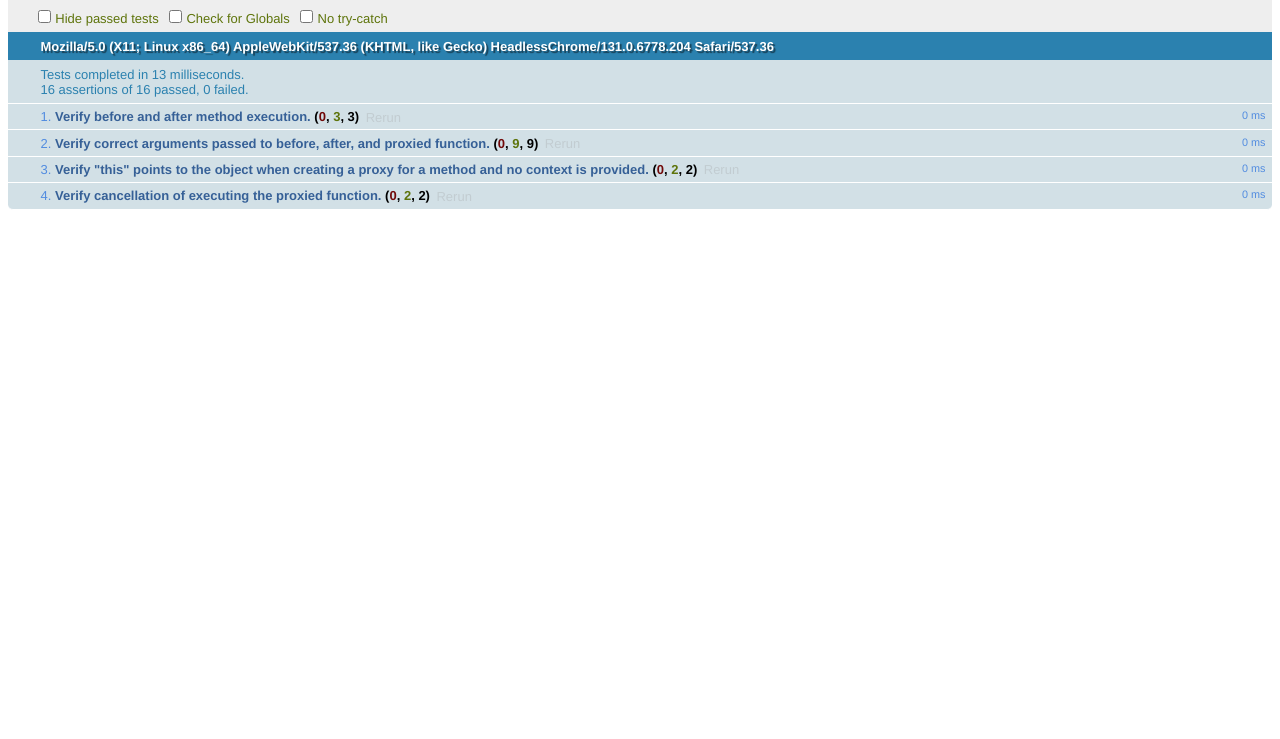
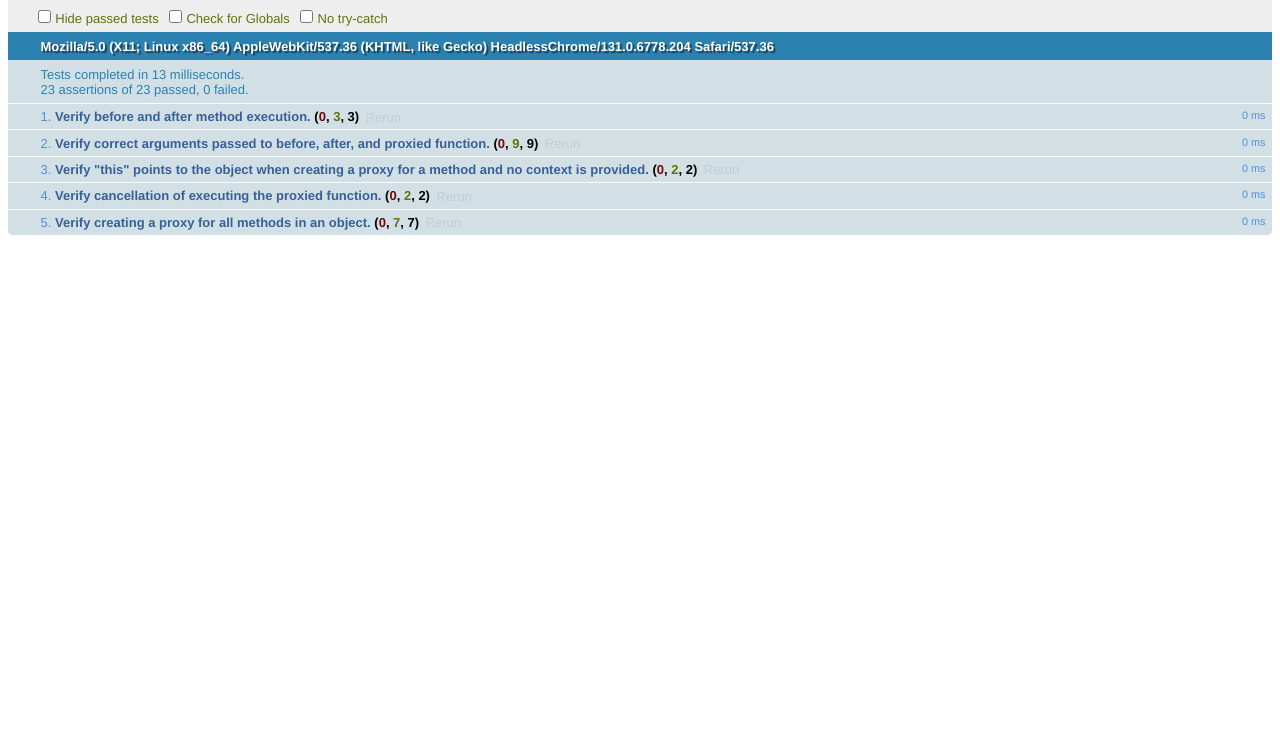
Before and after one commit to joebuschmann/SProxy, a plain HTML site: page index.html in a window 1280 px wide. Shown: the part 61-800 px from the top of the page. Drawn offline with Linux system fonts and the light colour scheme.

Commit message:
Added ability to proxy each method in an object all at once.

```diff
--- a/index.html
+++ b/index.html
@@ -2,7 +2,7 @@
 <html>
     <head>
         <meta charset="utf-8">
-        <title>QUnit Example</title>
+        <title>SProxy Tests</title>
         <link rel="stylesheet" href="/resources/qunit.css">
         <script src="/sproxy.js"></script>
     </head>
--- a/sproxy.js
+++ b/sproxy.js
@@ -3,7 +3,7 @@ var SProxy = {};
 var installSProxy = function (ctx) {
     "use strict";
 
-    ctx.createProxy = function (func, before, after, context) {
+    var createProxy = function (func, before, after, context) {
         return function () {
             var that = context || this,
                 retContext,
@@ -27,6 +27,30 @@ var installSProxy = function (ctx) {
             return retVal;
         };
     };
+
+    var makeProxyObject = function (obj) {
+        var Proxy = function () {};
+        Proxy.prototype = obj;
+        return new Proxy();
+    };
+
+    ctx.createProxy = createProxy;
+
+    ctx.createProxyObject = function (obj, before, after) {
+        var proxy = makeProxyObject(obj), item, func;
+
+        // Enumerate each method in the object and add a proxy method.
+        // The original object is used as the context instead of the proxy
+        // which keeps "this" pointing to the right place in the original methods.
+        for (item in proxy) {
+            if (typeof (proxy[item]) === "function") {
+                func = proxy[item];
+                proxy[item] = createProxy(func, before, after, obj);
+            }
+        }
+
+        return proxy;
+    };
 };
 
 installSProxy(SProxy);
--- a/tests.js
+++ b/tests.js
@@ -98,3 +98,34 @@ test("Verify cancellation of executing the proxied function.", function(assert)
 
     assert.equal(retVal, 23, "The \"before\" method should not cancel execution.");
 });
+
+test("Verify creating a proxy for all methods in an object.", function(assert) {
+    var beforeCount = 0,
+        afterCount = 0,
+        proxy,
+        obj = {
+            method1Called: false,
+            method2Called: false,
+            method1: function () {
+                this.method1Called = true;
+            },
+            method2: function () {
+                this.method2Called = true;
+            }
+        };
+
+    proxy = SProxy.createProxyObject(obj, function () { beforeCount++; }, function () { afterCount++; });
+
+    proxy.method1();
+    proxy.method2();
+
+    assert.equal(obj.method1Called, true, "The original object should be the context for the proxy object.");
+    assert.equal(obj.method2Called, true, "The original object should be the context for the proxy object.");
+    assert.equal(proxy.method1Called, true, "Properties of the original object should be accessable through the proxy.");
+    assert.equal(proxy.method2Called, true, "Properties of the original object should be accessable through the proxy.");
+
+    assert.equal(beforeCount, 2, "The before function should have been invoked.");
+    assert.equal(afterCount, 2, "The after function should have been invoked.");
+
+    assert.equal(proxy.__proto__, obj, "The original object should be the proxy's prototype.");
+});
--- a/todo.txt
+++ b/todo.txt
@@ -4,7 +4,7 @@ X 2. Add ability to cancel and return values to before method.
 X 4. Move to a new folder and give project a good name.
 X 5. Add to Github.
 6. Create readme.md doc.
-7. Add ability to proxy an entire object.
+X 7. Add ability to proxy an entire object.
 8. Create Gruntfile to automate tests.
 9. Convert to fluent interface.
 10. Find out how to reference third party libraries in Javascript projects. Add proper references to qunit.
```
